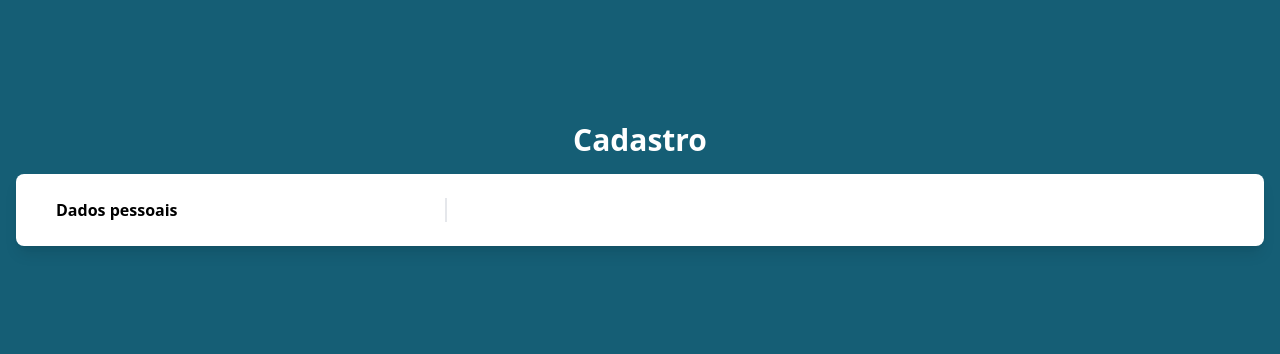
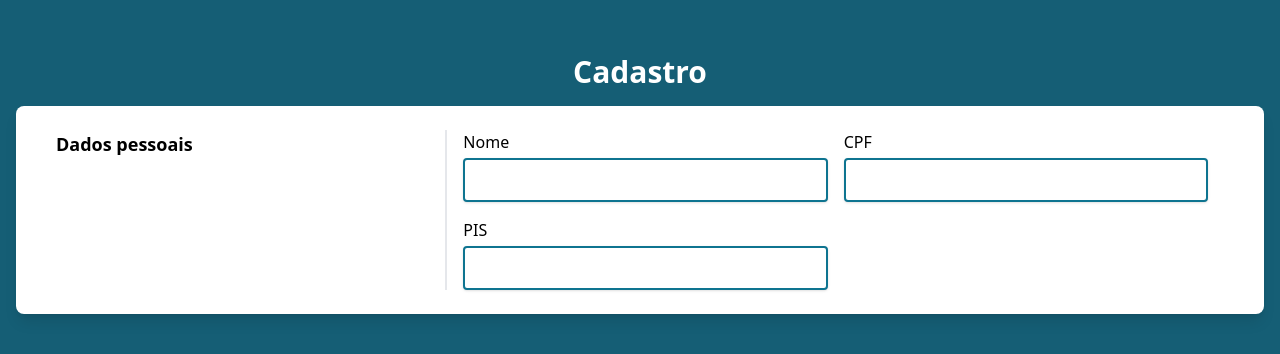
Before and after one commit to felipecechin/app-frontend-user-registration, a Next.js app: page /users/signup in a window 1280 px wide. Shown: the part 224-578 px from the top of the page. Built offline with nearby package versions, Linux system fonts and the light colour scheme; no server answers.

Commit message:
updated SignupForm component

```diff
--- a/src/components/system/user/signup/SignupForm/index.tsx
+++ b/src/components/system/user/signup/SignupForm/index.tsx
@@ -1,10 +1,70 @@
+import * as yup from 'yup'
+
+import { useCallback, useMemo } from 'react'
+
+import InputGroup from '@/components/shared/form/InputGroup'
+import { SubmitHandler } from 'react-hook-form'
+import { useFormWithSchema } from '@/hooks/useFormWithSchema'
+import { yupMessages } from '@/utils/yupMessages'
+
 export default function SignupForm(): JSX.Element {
+    const registerSchema = useMemo(() => {
+        return yup.object({
+            name: yup
+                .string()
+                .email(yupMessages.email)
+                .required(yupMessages.required),
+            individualNumber: yup.string().required(yupMessages.required),
+            workerNumber: yup.string().required(yupMessages.required),
+        })
+    }, [])
+
+    const {
+        handleSubmit,
+        formState: { errors },
+        register,
+    } = useFormWithSchema(registerSchema)
+
+    const handleFormSubmit = useCallback<
+        SubmitHandler<yup.Asserts<typeof registerSchema>>
+    >(async (data) => {
+        console.log(data)
+    }, [])
+
     return (
-        <div className='grid grid-cols-1 sm:grid-cols-2 md:grid-cols-12 sm:divide-x-2'>
-            <div className='md:col-span-4'>
-                <p className='font-bold'>Dados pessoais</p>
+        <form className='grid grid-cols-1 sm:grid-cols-12 space-y-6 divide-y-2 sm:space-y-0 sm:divide-y-0 sm:divide-x-2'>
+            <div className='sm:col-span-4'>
+                <p className='font-bold text-lg'>Dados pessoais</p>
             </div>
-            <div></div>
-        </div>
+            <div className='pt-4 sm:pt-0 space-y-4 md:space-y-0 sm:col-span-8 grid grid-cols-1 md:grid-cols-2 sm:px-4 md:gap-4'>
+                <div>
+                    <InputGroup
+                        error={errors.name?.message as string}
+                        label='Nome'
+                        name='name'
+                        register={register}
+                        style='small'
+                    />
+                </div>
+                <div>
+                    <InputGroup
+                        error={errors.individualNumber?.message as string}
+                        label='CPF'
+                        name='individualNumber'
+                        register={register}
+                        style='small'
+                    />
+                </div>
+                <div>
+                    <InputGroup
+                        error={errors.workerNumber?.message as string}
+                        label='PIS'
+                        name='workerNumber'
+                        register={register}
+                        style='small'
+                    />
+                </div>
+            </div>
+        </form>
     )
 }
```
